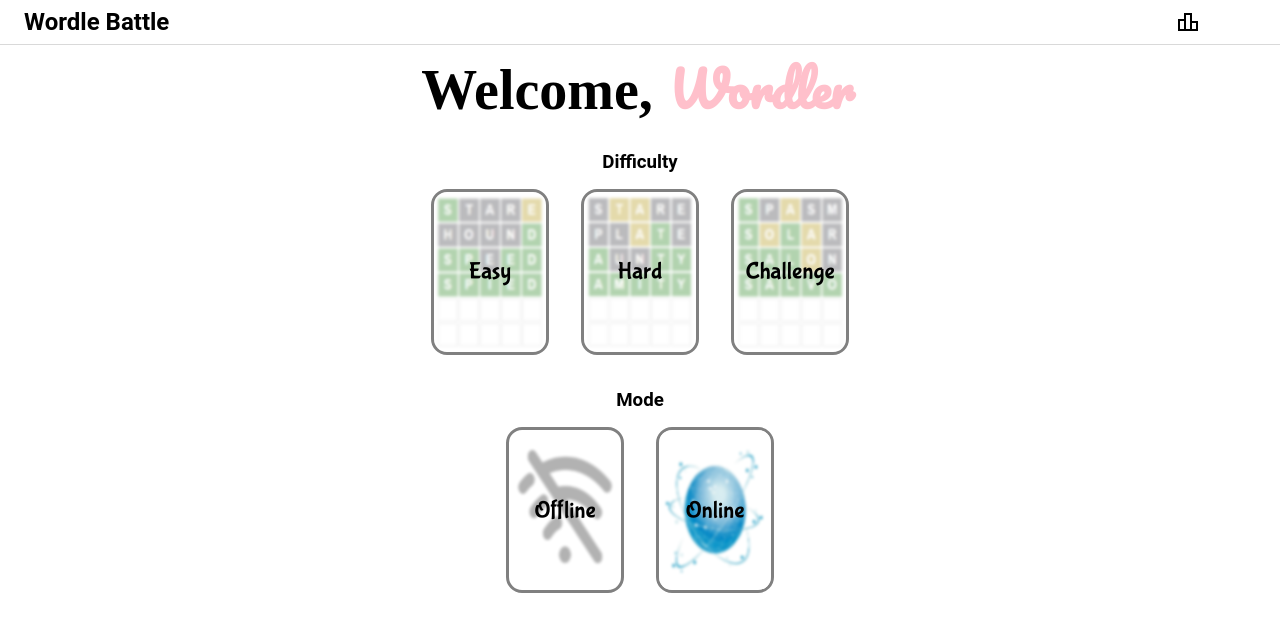
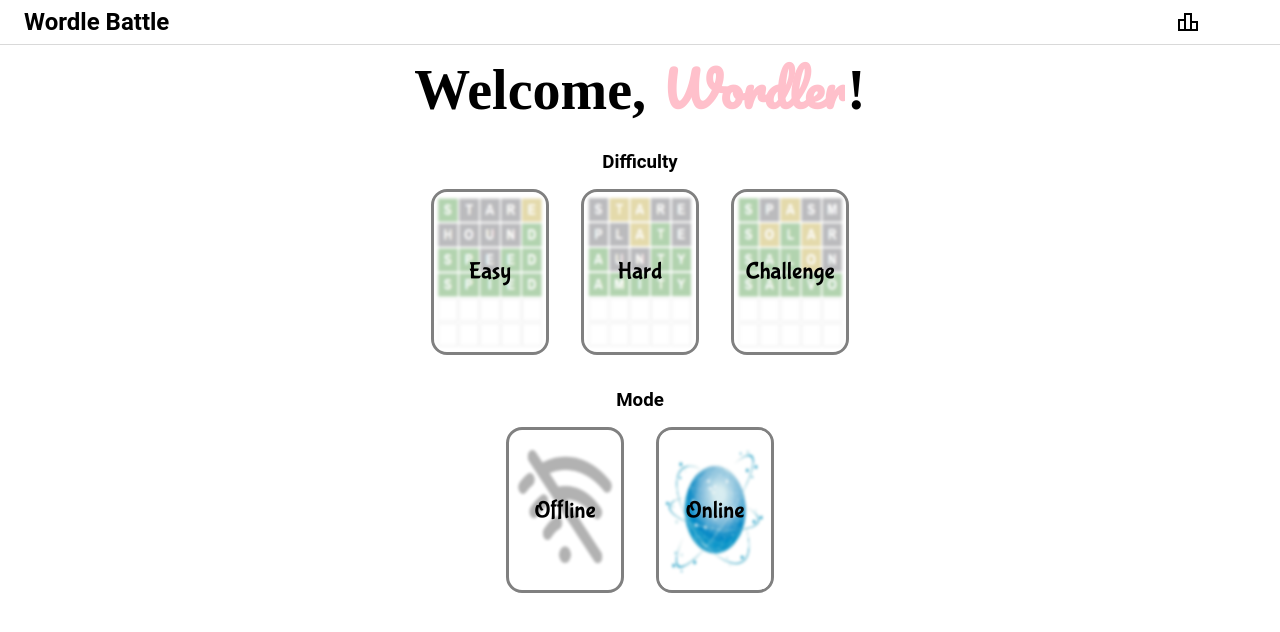
Before and after one commit to louieluuu/wordleforever, a React (Vite) app: page / in a window 1280 px wide. Shown: the top 632 px of the page. Built offline with nearby package versions, Linux system fonts and the light colour scheme; some icons are missing; a web font is replaced by a local one.

Commit message:
Small style changes to menu

```diff
--- a/src/components/Menu.jsx
+++ b/src/components/Menu.jsx
@@ -20,7 +20,7 @@ function Menu({
     useEffect(() => {
         if (textWidthRef.current) {
             const textWidth = textWidthRef.current.clientWidth;
-            setInputWidth(textWidth + 15)
+            setInputWidth(textWidth + 10)
         }
     }, [username, textWidthRef]);
 
@@ -87,6 +87,7 @@ function Menu({
                 style={{ width: `${inputWidth}px` }}
             />
             <span ref={textWidthRef} className="hidden-span">{username}</span>
+            <h1>!</h1>
         </div>
         <h3>Difficulty</h3>
         <GameModeSelector
--- a/src/index.scss
+++ b/src/index.scss
@@ -81,7 +81,9 @@ body {
         font-family: 'Calistoga';
         font-size: 3.5rem;
         margin-bottom: 0;
+        margin-left: 0;
         display: inline;
+        padding: 0;
     }
 
     .username {
```
